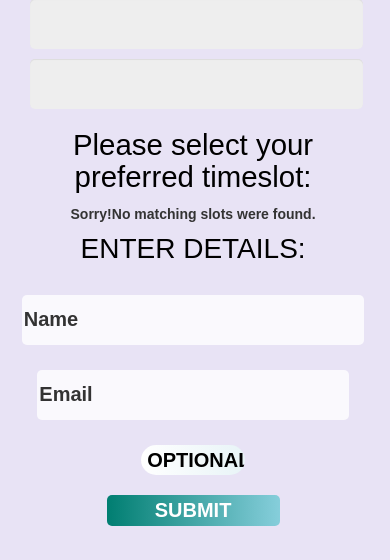
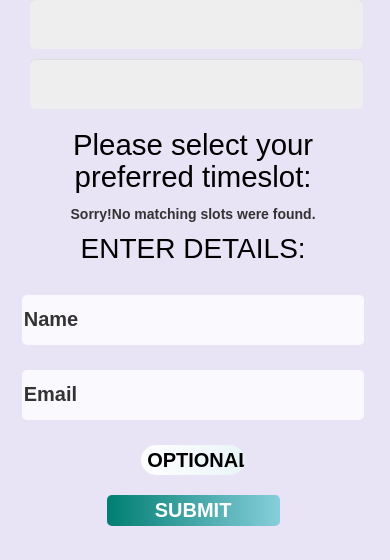
Before and after one commit to Project-HealthMatch/UserBooking, a PHP site: page /search.php in a window 390 px wide. Shown: the part 88-648 px from the top of the page. Run offline with PHP 8.4, Linux system fonts and the light colour scheme; data that the repository does not hold is empty; some libraries are stand-ins or nearby versions.

Commit message:
Update search.php

```diff
--- a/search.php
+++ b/search.php
@@ -445,7 +445,7 @@ height: 100%;
 
 
                       height: 5rem;
-              width: 100%;
+
               border-radius: 5px 5px 5px 5px;
               transition: 0.2s linear;
               font-size: 2rem;
@@ -643,6 +643,14 @@ height: 100%;
 
 }
 
+@media(max-width:900px){
+    input[type="email"]{
+
+width: 99%;
+margin: 0;
+
+    }
+}
 
           </style>
 
@@ -1386,7 +1394,7 @@ margin-left: 12rem;
   }
 
 
-      input[type="text"]{
+     input[type="email"],input[type="text"]{
         width:99%;
          color:black;
          font-size: 2rem;
```
